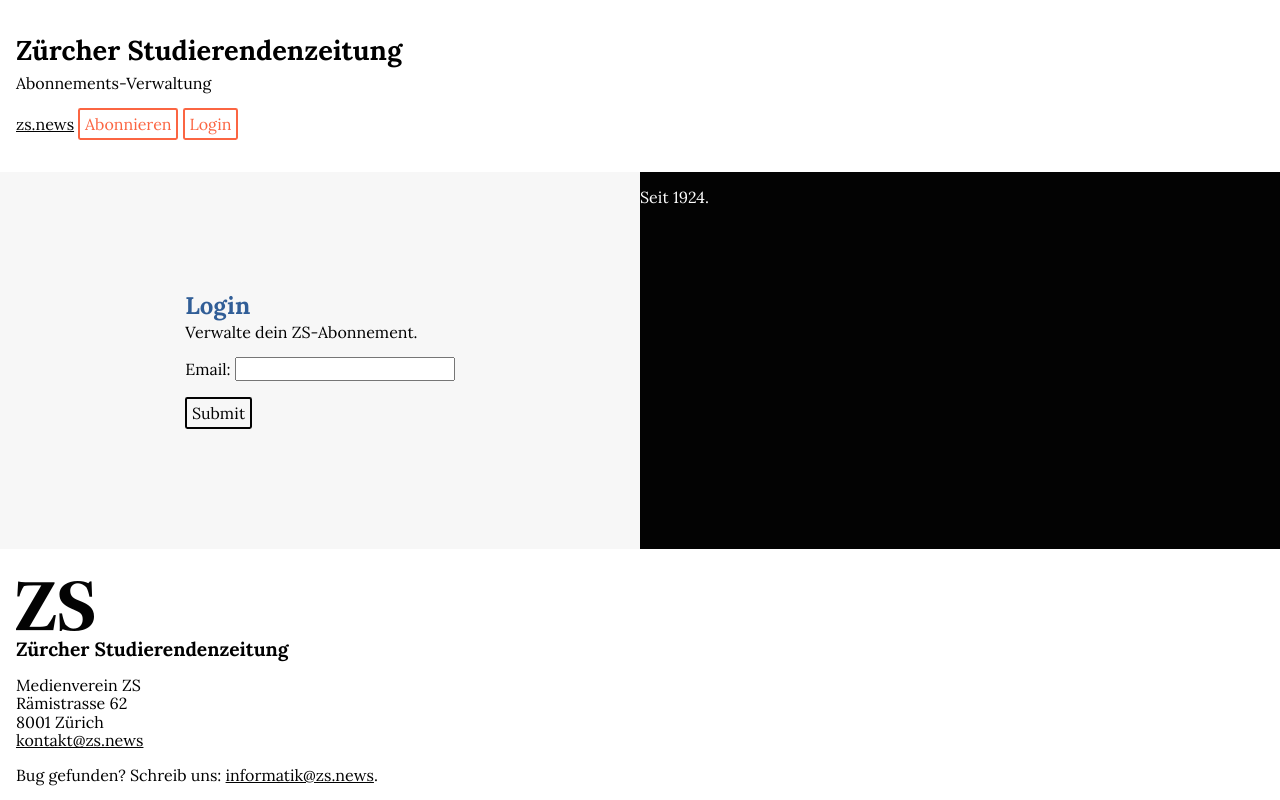
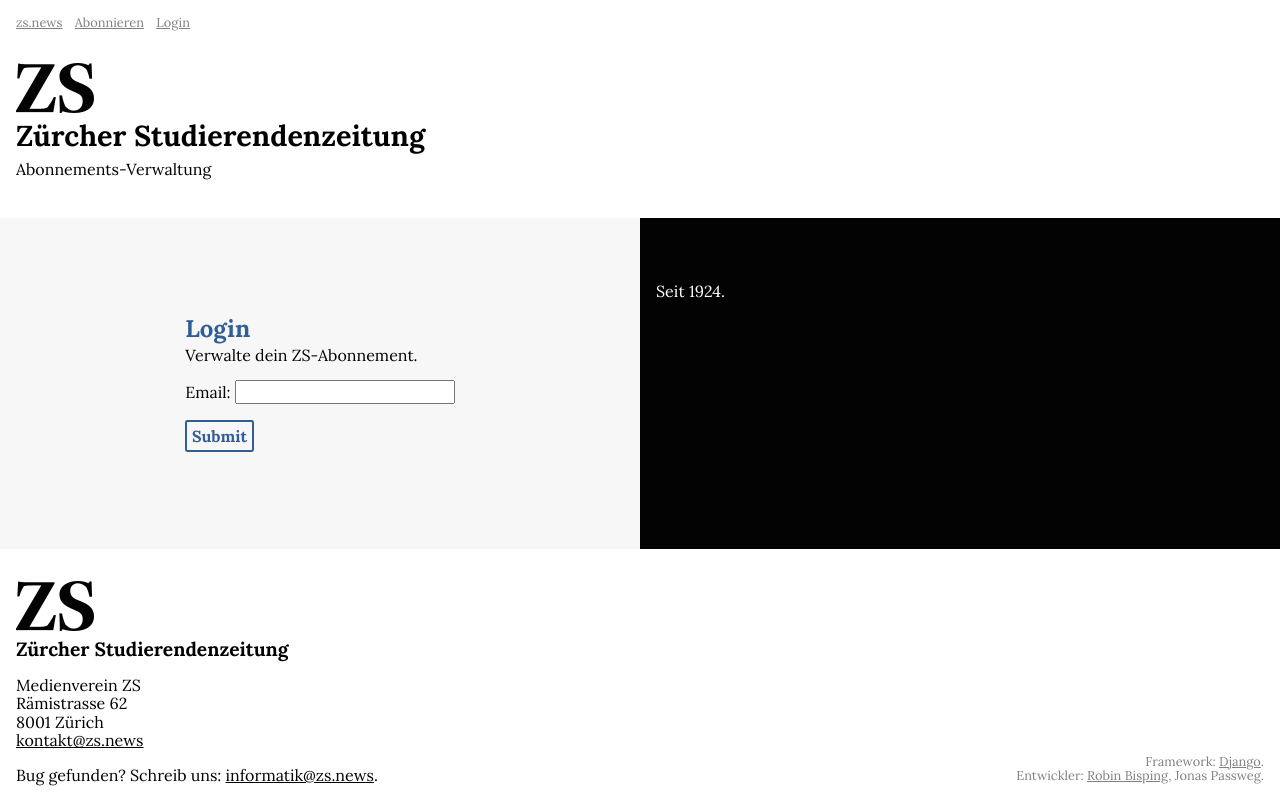
Before and after one commit to zsonline/subscription-manager, a Django app: page /auth/login/ in a window 1280 px wide. Run offline with Django 3.2, Linux system fonts and the light colour scheme.

Commit message:
Improves frontend

```diff
--- a/static/styles/main.css
+++ b/static/styles/main.css
@@ -355,41 +355,63 @@
   flex-shrink: 0; }
 
 header {
-  padding: 2em 1em; }
+  padding: 1em 1em 2em 1em; }
+  header img {
+    margin-top: 1.5em; }
   header h1 {
     margin: .1em 0;
     font-size: 1.7em; }
   header p {
-    margin-top: .5em; }
+    margin: .5em 0 0 0; }
 
+@media all and (min-width: 756px) {
+  header {
+    padding-bottom: 2.5em; }
+    header img {
+      margin-top: 2em; }
+    header h1 {
+      font-size: 1.8em; } }
+nav {
+  font-size: .8em; }
+  nav a {
+    color: gray;
+    margin-right: .7em; }
+    nav a:hover, nav a:focus, nav a:active {
+      color: #bfbfbf; }
+
+#content {
+  flex: 1 0 auto; }
   #content h2 {
     color: #315e97;
     margin: 0; }
   #content p.description {
     margin-top: .2em; }
 
-#content.vertical {
-  display: flex;
-  flex: 1 0 auto;
-  flex-direction: row; }
-  #content.vertical .left {
+#content.vertical .column {
+  padding: 3em 1em; }
+#content.vertical #form {
   display: flex;
   align-items: center;
-    justify-content: center;
-    flex: 0 1 50%;
   background-color: #f7f7f7; }
-    #content.vertical .left form {
+  #content.vertical #form form {
     margin-top: 1em; }
-  #content.vertical .right {
-    flex: 0 1 50%;
+#content.vertical #context {
   background-color: #030303;
   color: white; }
 
+@media all and (min-width: 756px) {
+  #content.vertical {
+    display: flex;
+    flex-direction: row; }
+    #content.vertical .column {
+      flex: 1; }
+    #content.vertical #form {
+      justify-content: center; } }
 footer {
   padding: 1em; }
-  footer div {
+  footer div:not(.column), footer #credits {
     margin: 1em 0; }
-    footer div:last-child {
+    footer div:not(.column):last-child, footer #credits:last-child {
       margin-bottom: 0; }
   footer b {
     display: block;
@@ -397,5 +419,22 @@
     font-size: 1.2em; }
   footer address {
     font-style: normal; }
+  footer small {
+    color: gray; }
+    footer small a {
+      color: gray !important; }
+      footer small a:hover, footer small a:focus, footer small a:active {
+        color: #bfbfbf !important; }
+
+@media all and (min-width: 756px) {
+  footer {
+    display: flex; }
+    footer .column {
+      flex: 1; }
+    footer #credits {
+      display: flex;
+      justify-content: right;
+      align-items: end;
+      text-align: right; } }
 
 /*# sourceMappingURL=main.css.map */
--- /dev/null
+++ b/static/styles/scss/base/_breakpoints.scss
@@ -0,0 +1,2 @@
+$medium: 756px;
+$large: 1024px;
--- a/static/styles/scss/base/_colours.scss
+++ b/static/styles/scss/base/_colours.scss
@@ -3,9 +3,9 @@
 // Natural colours
 $white: black(0);
 $lighter-grey: black(3);
-$light-grey: black(10);
+$light-grey: black(25);
 $grey: black(50);
-$dark-grey: black(90);
+$dark-grey: black(75);
 $dark-grey: black(97);
 $black: black(99);
 
--- a/static/styles/scss/layout/_content.scss
+++ b/static/styles/scss/layout/_content.scss
@@ -1,6 +1,8 @@
 @import "../base/colours";
+@import "../base/breakpoints";
 
 #content {
+  flex: 1 0 auto;
   h2 {
     color: $primary;
     margin: 0;
@@ -11,15 +13,13 @@
 }
 
 #content.vertical {
-  display: flex;
-  flex: 1 0 auto;
-  flex-direction: row;
+  .column {
+    padding: 3em 1em;
+  }
 
-  .left {
+  #form {
     display: flex;
     align-items: center;
-    justify-content: center;
-    flex: 0 1 50%;
     background-color: $lighter-grey;
 
     form {
@@ -27,9 +27,24 @@
     }
   }
 
-  .right {
-    flex: 0 1 50%;
+  #context {
     background-color: $black;
     color: $white;
   }
 }
+
+@media all and (min-width: $medium) {
+  #content.vertical {
+    display: flex;
+    flex-direction: row;
+
+    .column {
+      flex: 1;
+    }
+
+    #form {
+      justify-content: center;
+    }
+  }
+
+}
--- a/static/styles/scss/layout/_footer.scss
+++ b/static/styles/scss/layout/_footer.scss
@@ -1,9 +1,10 @@
 @import "../base/colours";
+@import "../base/breakpoints";
 
 footer {
   padding: 1em;
 
-  div {
+  div:not(.column), #credits {
     margin: 1em 0;
 
     &:last-child {
@@ -20,4 +21,34 @@
   address {
     font-style: normal;
   }
+
+  small {
+    color: $grey;
+
+    a {
+      color: $grey !important;
+      &:hover, &:focus, &:active {
+        color: $light-grey !important;
+      }
+    }
+  }
 }
+
+@media all and (min-width: $medium) {
+
+  footer {
+    display: flex;
+
+    .column {
+      flex: 1;
+    }
+
+    #credits {
+      display: flex;
+      justify-content: right;
+      align-items: end;
+      text-align: right;
+    }
+  }
+
+}
--- a/static/styles/scss/layout/_header.scss
+++ b/static/styles/scss/layout/_header.scss
@@ -1,7 +1,12 @@
 @import "../base/colours";
+@import "../base/breakpoints";
 
 header {
-  padding: 2em 1em;
+  padding: 1em 1em 2em 1em;
+
+  img {
+    margin-top: 1.5em;
+  }
 
   h1 {
     margin: .1em 0;
@@ -9,6 +14,20 @@
   }
 
   p {
-    margin-top: .5em;
+    margin: .5em 0 0 0;
   }
 }
+
+@media all and (min-width: $medium) {
+  header {
+    padding-bottom: 2.5em;
+
+    img {
+      margin-top: 2em;
+    }
+
+    h1 {
+      font-size: 1.8em;
+    }
+  }
+}
--- a/static/styles/scss/layout/_navigation.scss
+++ b/static/styles/scss/layout/_navigation.scss
@@ -1,8 +1,13 @@
 @import "../base/colours";
 
 nav {
+  font-size: .8em;
 
   a {
+    color: $grey;
+    margin-right: .7em;
+    &:hover, &:focus, &:active {
+      color: $light-grey;
+    }
   }
-
 }
--- a/templates/authentication/base.html
+++ b/templates/authentication/base.html
@@ -2,11 +2,11 @@
 
 {% block content %}
     <section id="content" class="vertical">
-        <div class="left">
-            {% block left %}{% endblock %}
+        <div id="form" class="column">
+            {% block form %}{% endblock %}
         </div>
-        <div class="right">
-            {% block right %}{% endblock %}
+        <div id="context" class="column">
+            {% block context %}{% endblock %}
         </div>
     </section>
 {% endblock %}
--- a/templates/authentication/login.html
+++ b/templates/authentication/login.html
@@ -2,7 +2,7 @@
 
 {% block title %}Login{% endblock %}
 
-{% block left %}
+{% block form %}
     <div class="inner">
 
         <h2>Login</h2>
@@ -11,12 +11,12 @@
         <form action="{% url 'login' %}" method="post">
             {% csrf_token %}
             {{ form.as_p }}
-            <input class="button" type="submit" value="Submit" />
+            <input class="button primary" type="submit" value="Submit" />
         </form>
 
     </div>
 {% endblock %}
 
-{% block right %}
+{% block context %}
     <p>Seit 1924.</p>
 {% endblock %}
--- a/templates/includes/footer.html
+++ b/templates/includes/footer.html
@@ -2,6 +2,7 @@
 
 <footer>
 
+    <div class="column">
         <div>
             <img src="{% static 'images/zs-signet-small.png' %}">
             <b>Zürcher Studierendenzeitung</b>
@@ -19,5 +20,13 @@
         <div>
             Bug gefunden? Schreib uns: <a href="#">informatik@zs.news</a>.<br>
         </div>
+    </div>
+
+    <div id="credits" class="column">
+        <small>
+            Framework: <a href="https://www.djangoproject.com/" target="_blank">Django</a>.<br>
+            Entwickler: <a href="http://robinbisping.com/" target="_blank">Robin Bisping</a>, Jonas Passweg.
+        </small>
+    </div>
 
 </footer>
--- a/templates/includes/header.html
+++ b/templates/includes/header.html
@@ -2,9 +2,10 @@
 
 <header>
 
+    {% include 'includes/navigation.html' %}
+
+    <img src="{% static 'images/zs-signet-small.png' %}">
     <h1>Zürcher Studierendenzeitung</h1>
     <p>Abonnements-Verwaltung</p>
 
-    {% include 'includes/navigation.html' %}
-
 </header>
--- a/templates/includes/navigation.html
+++ b/templates/includes/navigation.html
@@ -1,5 +1,5 @@
 <nav>
     <a href="#">zs.news</a>
-    <a href="#" class="button secondary">Abonnieren</a>
-    <a href="#" class="button secondary">Login</a>
+    <a href="#">Abonnieren</a>
+    <a href="#">Login</a>
 </nav>
```
Also changed, not shown: 1 other file. Lines whose indentation alone changed are shown as unchanged.
